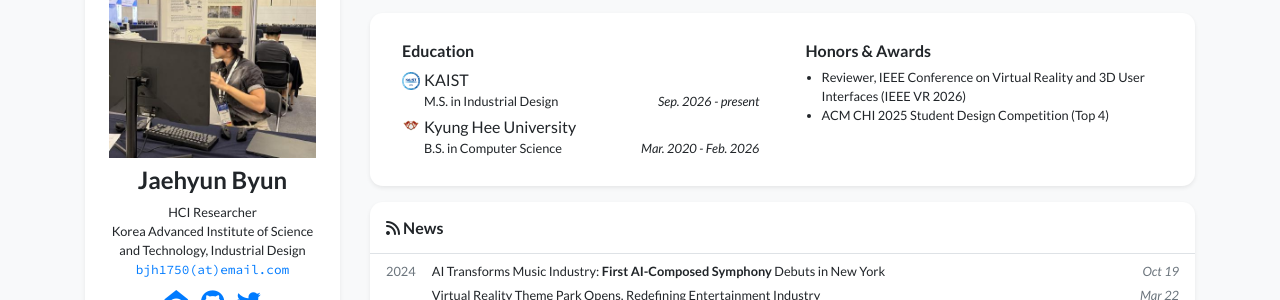
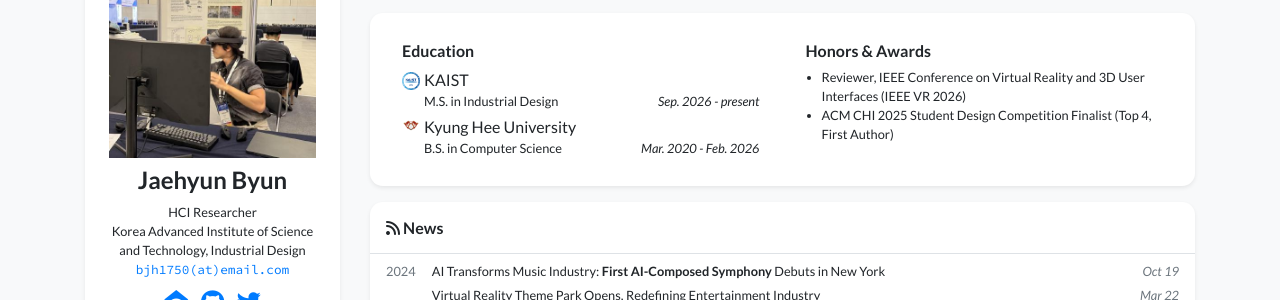
Before and after one commit to Jaehyun-Byun/Jaehyun-Byun.github.io, a Jekyll site: the page built from index.html, in a window 1280 px wide and 900 px high, scrolled down 366 px. Shown: the part 153-453 px from the top of the window. Built offline with Jekyll 4.4.1, drawn with Linux system fonts in a browser that asks for light colours; nearby versions of some CDN libraries; a style sheet for code colours, icons or effects is not loaded.

Commit message:
Update profile.yml

```diff
--- a/_data/profile.yml
+++ b/_data/profile.yml
@@ -53,7 +53,7 @@ education:
 
 awards:
 - name: Reviewer, IEEE Conference on Virtual Reality and 3D User Interfaces (IEEE VR 2026)
-- name: ACM CHI 2025 Student Design Competition (Top 4)
+- name: ACM CHI 2025 Student Design Competition Finalist (Top 4, First Author)
 
 services:
 - name: Reviewer, ACM CHI 2026
```
